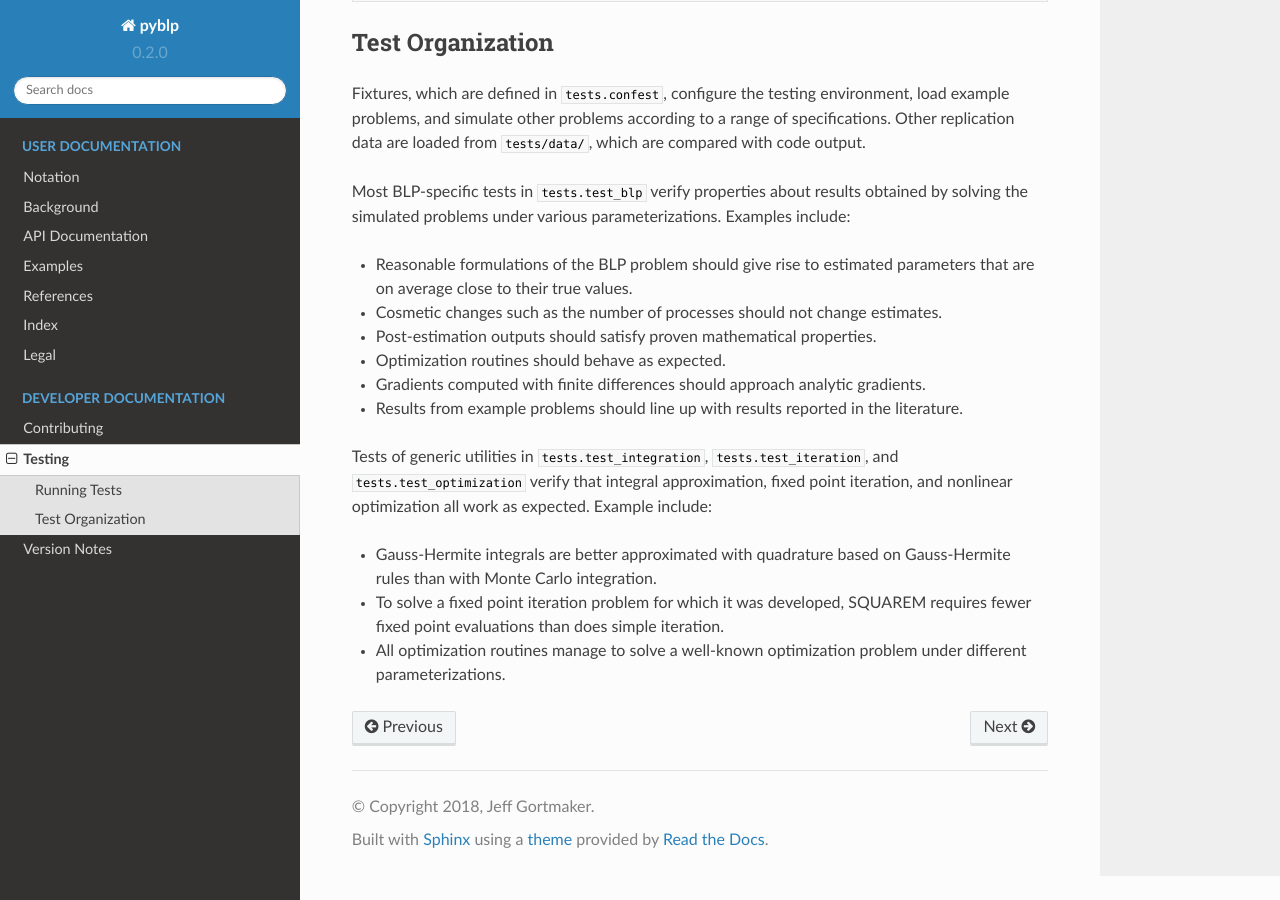
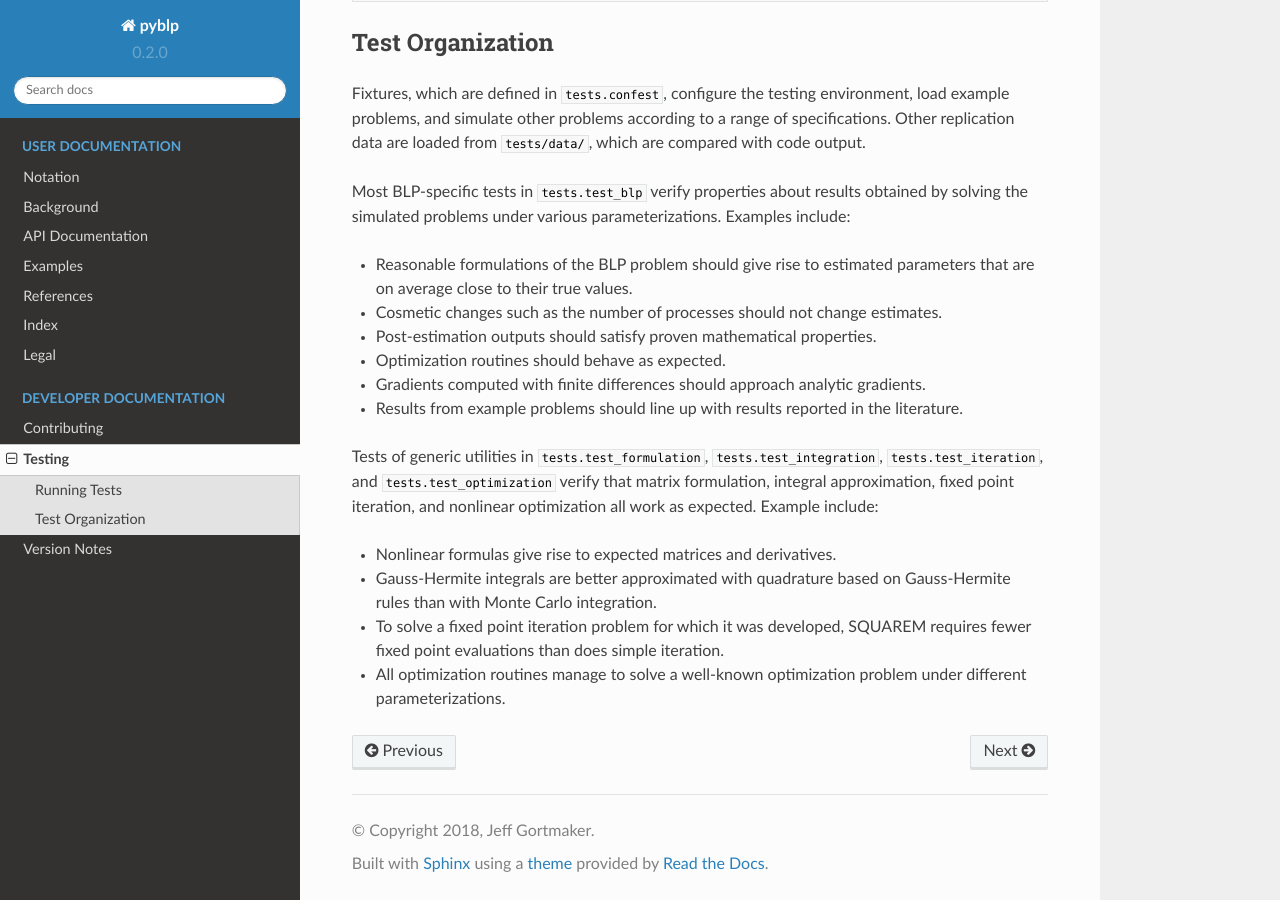
Before and after one commit to jeffgortmaker/pyblp, a Sphinx documentation site: the page built from docs/testing.rst, in a window 1280 px wide and 900 px high, scrolled down 682 px. Built offline with Sphinx 7.4.7 and the Read the Docs theme 2.0.0, drawn with Linux system fonts in a browser that asks for light colours.

Commit message:
BLD/DOC: add patsy and sympy as requirements and incorporate Formulation

```diff
--- a/docs/api.rst
+++ b/docs/api.rst
@@ -21,6 +21,7 @@ Various components of the package require configurations for how to approximate
    :toctree: api
    :template: class_without_methods.rst
 
+   Formulation
    Integration
    Iteration
    Optimization
--- a/docs/conf.py
+++ b/docs/conf.py
@@ -39,9 +39,12 @@ extensions = [
 intersphinx_mapping = {
     'matplotlib': ('https://matplotlib.org/', None),
     'python': ('https://docs.python.org/3.6/', None),
+    'sympy': ('https://docs.sympy.org/latest/', None),
     'numpy': ('https://docs.scipy.org/doc/numpy/', None),
+    'patsy' : ('https://patsy.readthedocs.io/en/stable/', None),
     'scipy': ('https://docs.scipy.org/doc/scipy/reference/', None),
-    'pandas': ('http://pandas.pydata.org/pandas-docs/stable/', None)
+    'pandas': ('http://pandas.pydata.org/pandas-docs/stable/', None),
+
 }
 math_number_all = True
 autosummary_generate = True
--- a/docs/testing.rst
+++ b/docs/testing.rst
@@ -34,8 +34,9 @@ Most BLP-specific tests in ``tests.test_blp`` verify properties about results ob
 - Gradients computed with finite differences should approach analytic gradients.
 - Results from example problems should line up with results reported in the literature.
 
-Tests of generic utilities in ``tests.test_integration``, ``tests.test_iteration``, and ``tests.test_optimization`` verify that integral approximation, fixed point iteration, and nonlinear optimization all work as expected. Example include:
+Tests of generic utilities in ``tests.test_formulation``, ``tests.test_integration``, ``tests.test_iteration``, and ``tests.test_optimization`` verify that matrix formulation, integral approximation, fixed point iteration, and nonlinear optimization all work as expected. Example include:
 
+- Nonlinear formulas give rise to expected matrices and derivatives.
 - Gauss-Hermite integrals are better approximated with quadrature based on Gauss-Hermite rules than with Monte Carlo integration.
 - To solve a fixed point iteration problem for which it was developed, SQUAREM requires fewer fixed point evaluations than does simple iteration.
 - All optimization routines manage to solve a well-known optimization problem under different parameterizations.
--- a/requirements.txt
+++ b/requirements.txt
@@ -1,2 +1,4 @@
 numpy
+patsy
 scipy
+sympy
```
Also changed, not shown: 1 other file.
